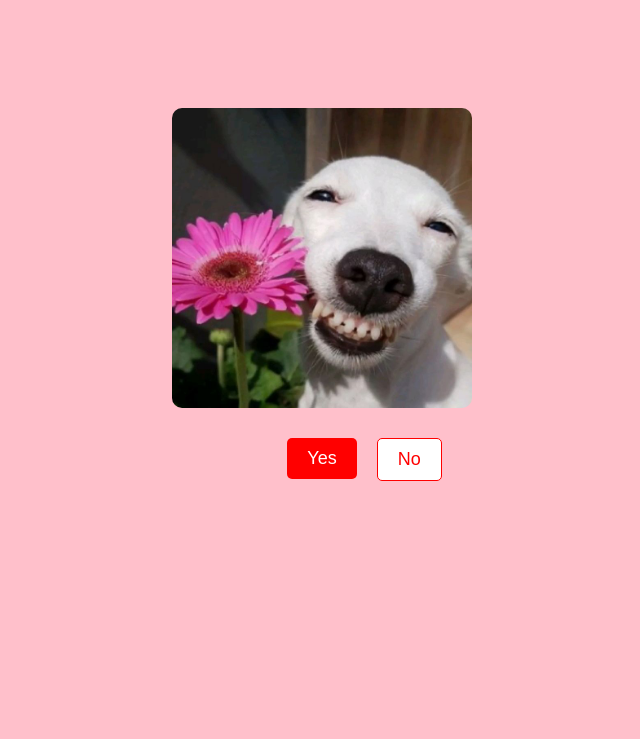
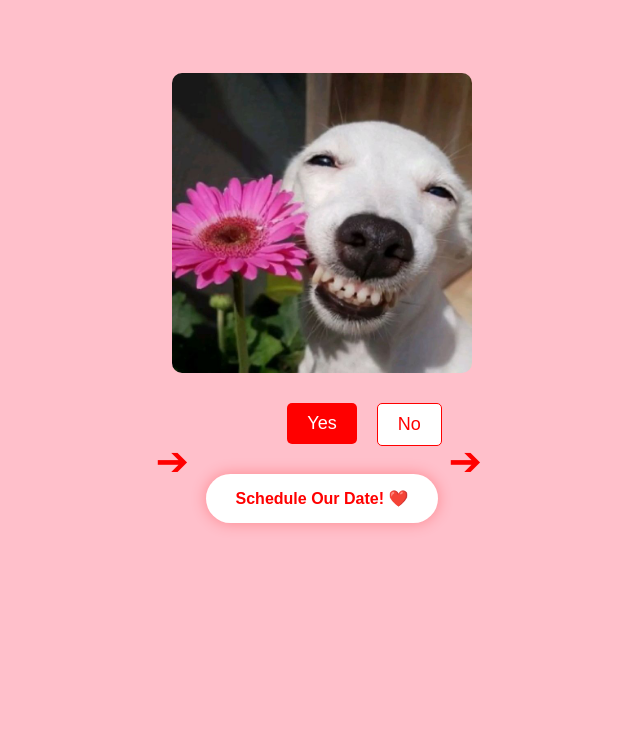
Before and after one commit to Zettagaming01/valentines, a plain HTML site: page index.html in a window 1280 px wide. Both pictures are taken after a click on the button "Yes". Shown: the part 61-800 px from the top of the page, without its empty margins (318-958 px from the left). Drawn offline with Linux system fonts and the light colour scheme.

Commit message:
first commit 11

```diff
--- a/index.html
+++ b/index.html
@@ -54,9 +54,31 @@
             color: red;
             animation: fall 5s linear infinite;
         }
+        .calendly-link {
+            display: none;
+            background-color: white;
+            padding: 15px 30px;
+            border-radius: 25px;
+            text-decoration: none;
+            color: red;
+            font-weight: bold;
+            margin-top: 20px;
+            box-shadow: 0 0 15px rgba(255, 0, 0, 0.3);
+            position: relative;
+        }
+        .arrow {
+            position: absolute;
+            font-size: 40px;
+            color: red;
+            animation: point 1.5s infinite;
+        }
         @keyframes fall {
             0% { transform: translateY(-100px); opacity: 1; }
             100% { transform: translateY(100vh); opacity: 0; }
+        }
+        @keyframes point {
+            0%, 100% { transform: translateY(0); }
+            50% { transform: translateY(-20px); }
         }
     </style>
 </head>
@@ -68,11 +90,15 @@
             <button class="yes" onclick="handleYesClick()">Yes</button>
             <button class="no" id="noButton" onclick="handleNoClick()">No</button>
         </div>
+        <a href="https://calendly.com/vncemnl1113/can-you-be-my-valentines?month=2025-02"
+           class="calendly-link"
+           id="calendlyLink"
+           target="_blank">Schedule Our Date! ❤️</a>
     </div>
 
     <script>
         let imageIndex = 1;
-        const totalImages = 4; // Total images for "No" clicks (image2.png to image5.png)
+        const totalImages = 4;
 
         function handleNoClick() {
             moveNoButtonRandomly();
@@ -81,25 +107,45 @@
 
         function moveNoButtonRandomly() {
             let noButton = document.getElementById("noButton");
-            // Generate random positions within the screen
             const randomX = Math.random() * (window.innerWidth - noButton.offsetWidth);
             const randomY = Math.random() * (window.innerHeight - noButton.offsetHeight);
-            noButton.style.position = "absolute";
             noButton.style.left = `${randomX}px`;
             noButton.style.top = `${randomY}px`;
         }
 
         function changeImage() {
-            imageIndex = (imageIndex % totalImages) + 1; // Cycle through images 2-5
-            document.getElementById("valentineImage").src = `image${imageIndex + 1}.png`; // Start from image2.png
+            imageIndex = (imageIndex % totalImages) + 1;
+            document.getElementById("valentineImage").src = `image${imageIndex + 1}.png`;
         }
 
         function handleYesClick() {
-            // Change image to image6.png
             document.getElementById("valentineImage").src = "image6.png";
+            document.getElementById("calendlyLink").style.display = "inline-block";
+            showHearts();
+            addDirectionalArrows();
+        }
 
-            // Show hearts pouring from the top
-            showHearts();
+        function addDirectionalArrows() {
+            // Add animated arrows pointing to the link
+            const link = document.getElementById("calendlyLink");
+            const linkRect = link.getBoundingClientRect();
+
+            // Create left arrow
+            const arrowLeft = document.createElement("div");
+            arrowLeft.classList.add("arrow");
+            arrowLeft.innerHTML = "➔";
+            arrowLeft.style.left = `${linkRect.left - 50}px`;
+            arrowLeft.style.top = `${linkRect.top + 15}px`;
+            arrowLeft.style.transform = "rotate(180deg)";
+            document.body.appendChild(arrowLeft);
+
+            // Create right arrow
+            const arrowRight = document.createElement("div");
+            arrowRight.classList.add("arrow");
+            arrowRight.innerHTML = "➔";
+            arrowRight.style.left = `${linkRect.right + 10}px`;
+            arrowRight.style.top = `${linkRect.top + 15}px`;
+            document.body.appendChild(arrowRight);
         }
 
         function showHearts() {
@@ -107,10 +153,10 @@
                 let heart = document.createElement("div");
                 heart.classList.add("heart");
                 heart.innerHTML = "❤️";
-                heart.style.left = Math.random() * 100 + "vw"; // Random horizontal position
-                heart.style.animationDuration = Math.random() * 2 + 3 + "s"; // Random fall speed
+                heart.style.left = Math.random() * 100 + "vw";
+                heart.style.animationDuration = Math.random() * 2 + 3 + "s";
                 document.body.appendChild(heart);
-                setTimeout(() => heart.remove(), 5000); // Remove hearts after animation
+                setTimeout(() => heart.remove(), 5000);
             }
         }
     </script>
```
